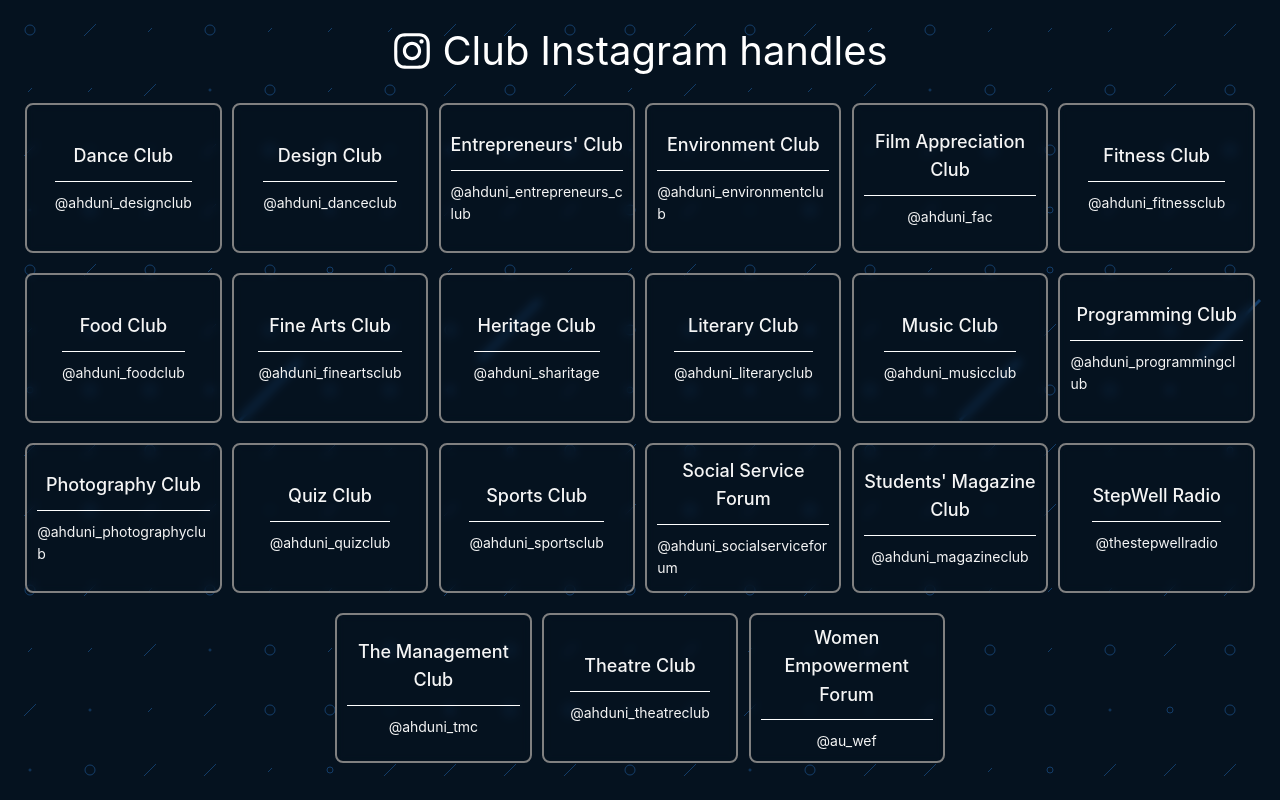
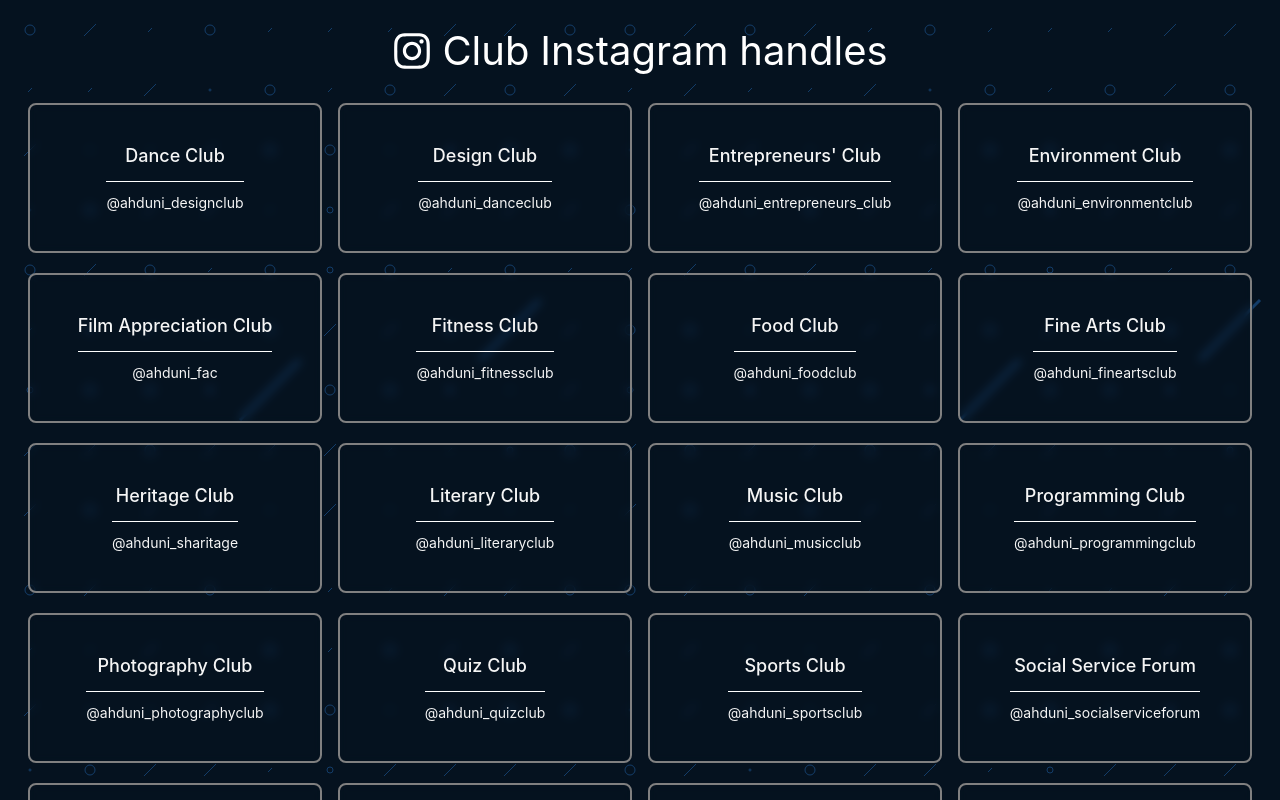
Before and after one commit to vinaykakkad/club-orientation, a React (Create React App) app: page / in a window 1280 px wide. Shown: the top 800 px of the page. Built offline with nearby package versions, Linux system fonts and the light colour scheme.

Commit message:
fix for CD and updated in grid

```diff
--- a/src/App.js
+++ b/src/App.js
@@ -103,18 +103,19 @@ function App() {
           justifyContent: "center",
           alignItems: "center",
           textAlign: "center",
-          color: "white"
+          color: "white",
         }}
       >
         <InstagramOutlined style={{ marginRight: "10px" }} />
         Club Instagram handles
       </Col>
-      {data.map((item) => {
+      {data.map((item, key) => {
         return (
           <Col
-            xs={12}
-            md={6}
-            xl={4}
+            key={key}
+            xs={24}
+            md={12}
+            xl={6}
             style={{
               display: "flex",
               justifyContent: "center",
--- a/src/ClubCard.jsx
+++ b/src/ClubCard.jsx
@@ -42,7 +42,7 @@ function ClubCard(props) {
               alignItems: "center",
               fontSize: "18px",
               fontWeight: "500",
-              color: "whitesmoke"
+              color: "whitesmoke",
             }}
           >
             {props.club}
```
